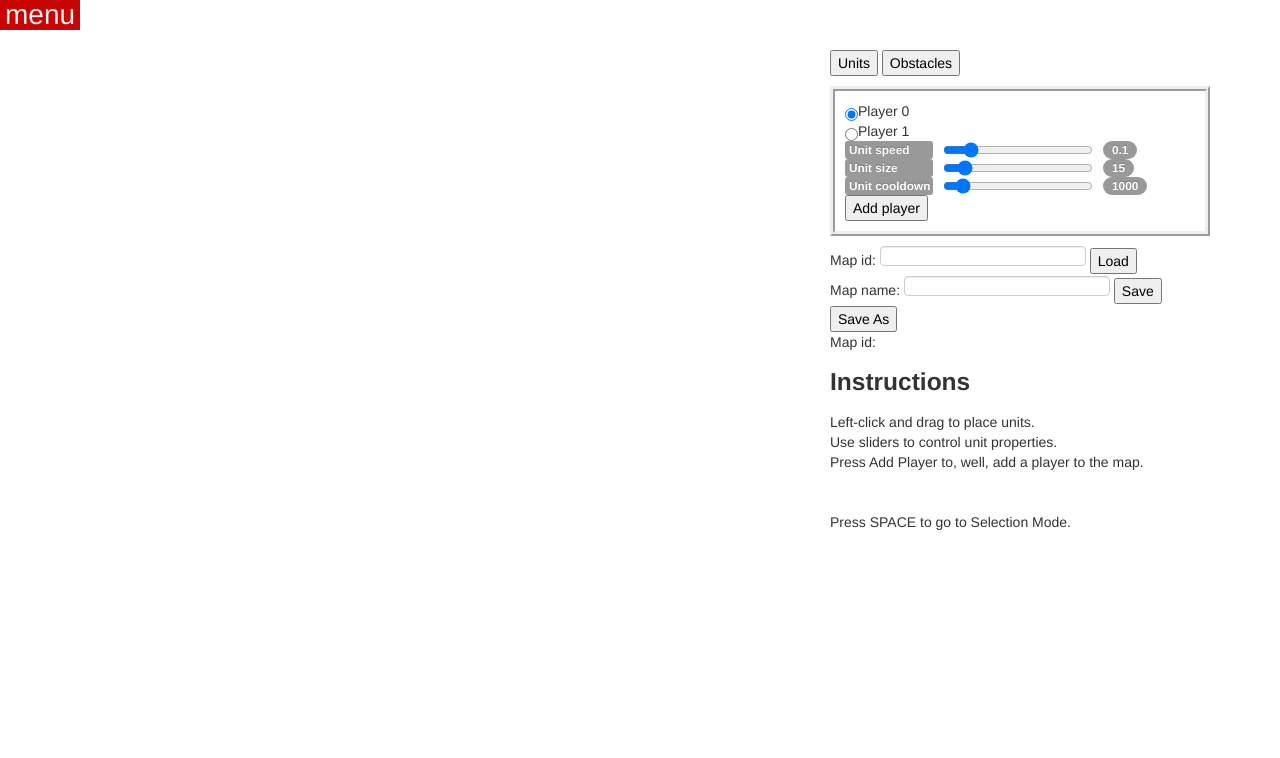
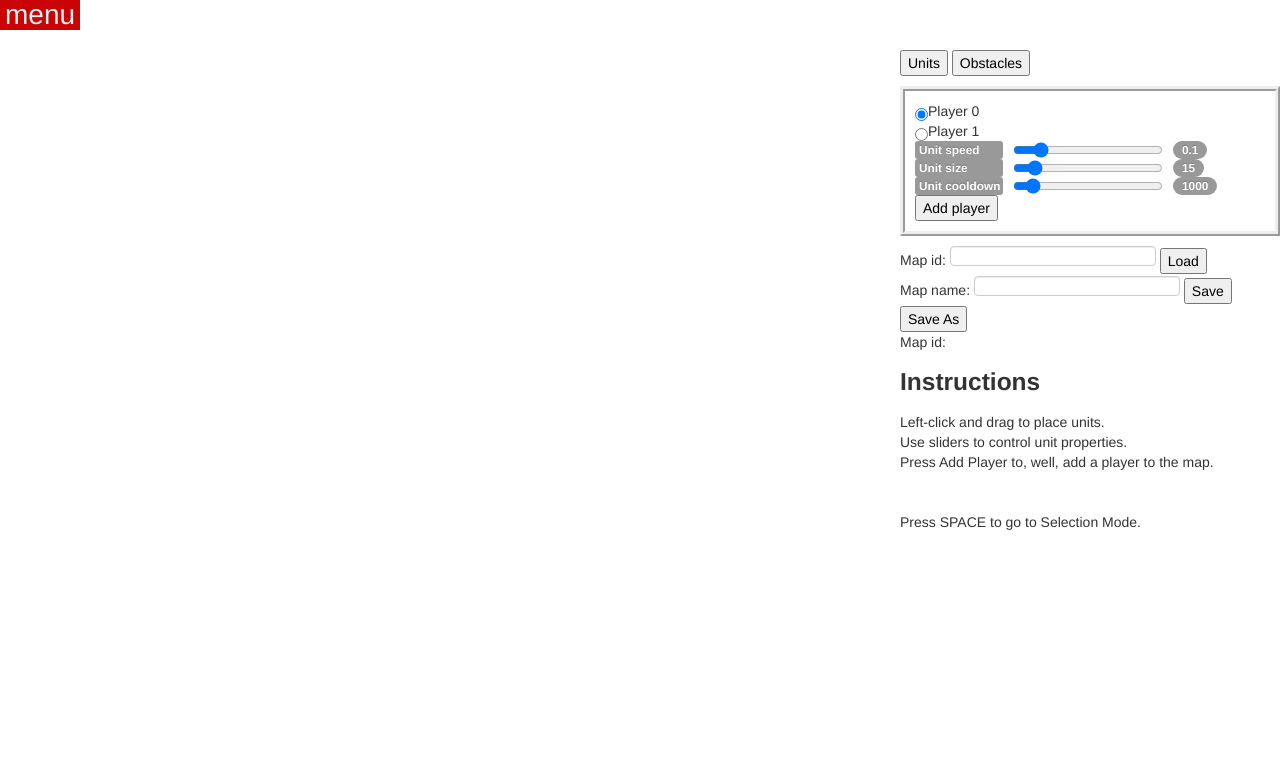
Before and after one commit to hellochar/the_game_bazaar, a Django app: template editor/templates/editor/editor.html in a window 1280 px wide. Shown: the top 758 px of the page. Run offline with Django 3.2, Linux system fonts and the light colour scheme; the template is opened without the code that fills it, so the values that code supplies are empty; some libraries are stand-ins or nearby versions.

Commit message:
ui controls on the far right side now

```diff
--- a/editor/static/editor/css/editor.css
+++ b/editor/static/editor/css/editor.css
@@ -17,5 +17,5 @@
 #ui_container {
     position: absolute;
     top: 50px;
-    left: 810px;
+    right: 0px;
 }
```
